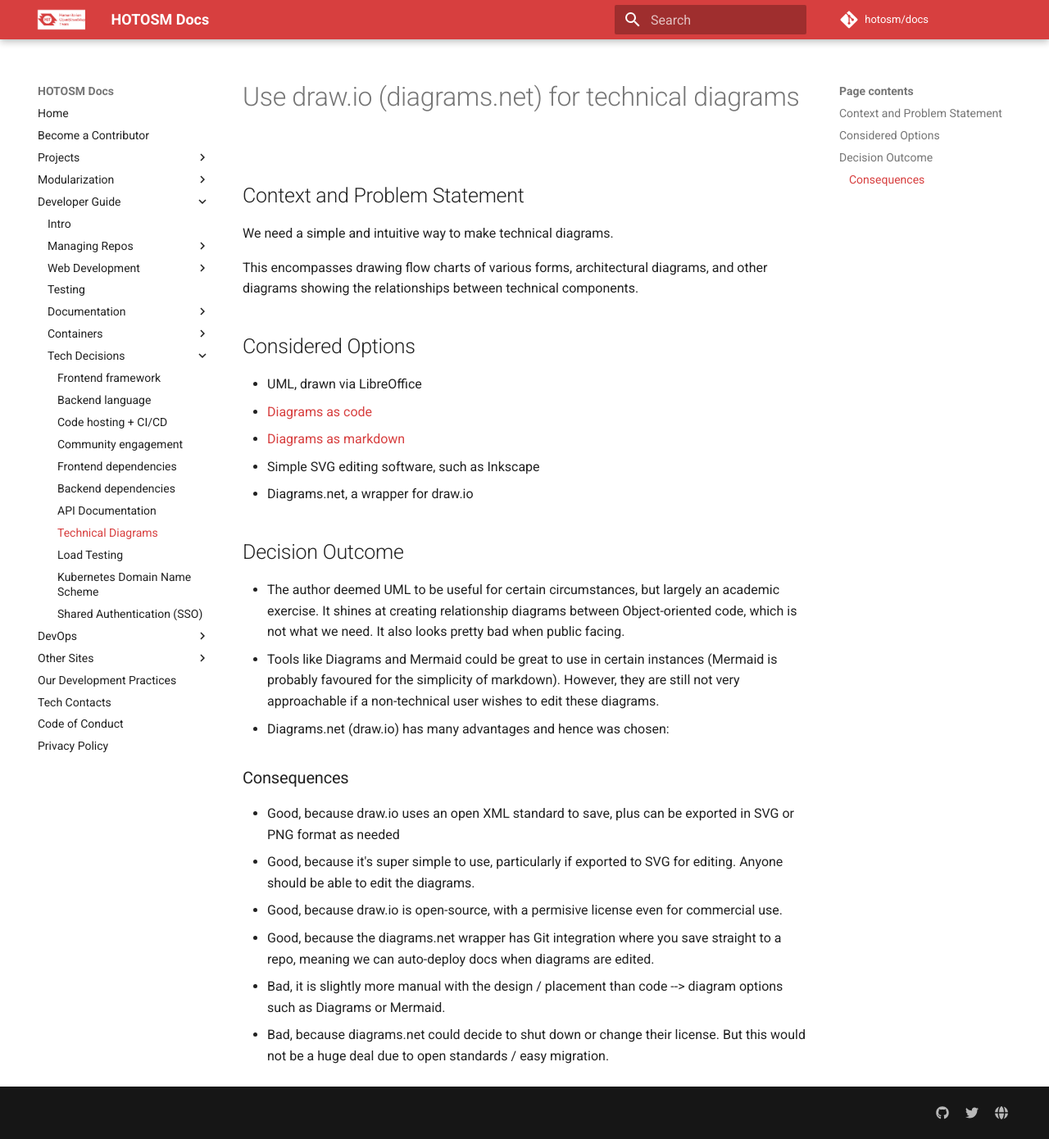
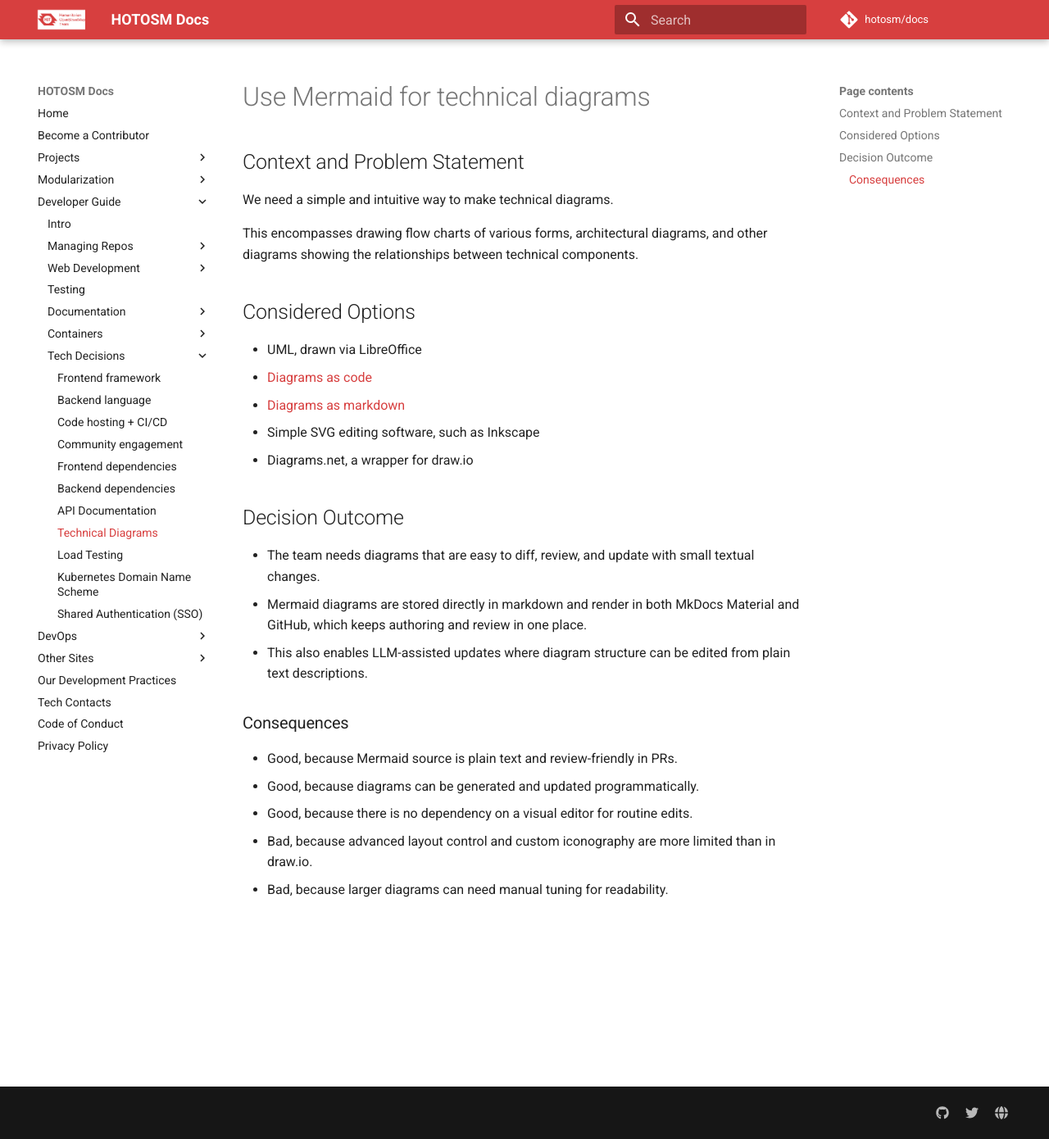
Before and after one commit to hotosm/docs, an MkDocs documentation site: the page built from docs/decisions/0001-draw-io.md, in a window 1280 px wide and 1390 px high. Shown: the whole window at 82% size. Built offline with MkDocs 1.6.1 and Material for MkDocs 9.7.7, drawn with Linux system fonts in a browser that asks for light colours; comment, search, counter and statistics services are not loaded.

Commit message:
refactor: start replacement of drawio diagrams with mermaidjs

```diff
--- a/docs/decisions/0001-draw-io.md
+++ b/docs/decisions/0001-draw-io.md
@@ -1,4 +1,4 @@
-# Use draw.io (diagrams.net) for technical diagrams
+# Use Mermaid for technical diagrams
 
 ## Context and Problem Statement
 
@@ -18,27 +18,18 @@
 
 ## Decision Outcome
 
-- The author deemed UML to be useful for certain circumstances, but
-  largely an academic exercise. It shines at creating relationship
-  diagrams between Object-oriented code, which is not what we need.
-  It also looks pretty bad when public facing.
-- Tools like Diagrams and Mermaid could be great to use in certain
-  instances (Mermaid is probably favoured for the simplicity of
-  markdown). However, they are still not very approachable if
-  a non-technical user wishes to edit these diagrams.
-- Diagrams.net (draw.io) has many advantages and hence was chosen:
+- The team needs diagrams that are easy to diff, review, and update with
+  small textual changes.
+- Mermaid diagrams are stored directly in markdown and render in both
+  MkDocs Material and GitHub, which keeps authoring and review in one place.
+- This also enables LLM-assisted updates where diagram structure can be
+  edited from plain text descriptions.
 
 ### Consequences
 
-- Good, because draw.io uses an open XML standard to save, plus can be exported in
-  SVG or PNG format as needed
-- Good, because it's super simple to use, particularly if exported to SVG for
-  editing. Anyone should be able to edit the diagrams.
-- Good, because draw.io is open-source, with a permisive license even for
-  commercial use.
-- Good, because the diagrams.net wrapper has Git integration where you save straight
-  to a repo, meaning we can auto-deploy docs when diagrams are edited.
-- Bad, it is slightly more manual with the design / placement than code --> diagram
-  options such as Diagrams or Mermaid.
-- Bad, because diagrams.net could decide to shut down or change their license.
-  But this would not be a huge deal due to open standards / easy migration.
+- Good, because Mermaid source is plain text and review-friendly in PRs.
+- Good, because diagrams can be generated and updated programmatically.
+- Good, because there is no dependency on a visual editor for routine edits.
+- Bad, because advanced layout control and custom iconography are more limited
+  than in draw.io.
+- Bad, because larger diagrams can need manual tuning for readability.
--- a/docs/javascript/drawio-reload.js
+++ /dev/null
@@ -1,3 +0,0 @@
-document$.subscribe(({ _body }) => {
-  GraphViewer.processElements();
-});
--- a/mkdocs.yml
+++ b/mkdocs.yml
@@ -34,20 +34,20 @@
 extra_css:
   - css/extra.css
 
-extra_javascript:
-  - https://viewer.diagrams.net/js/viewer-static.min.js
-  - javascript/drawio-reload.js
-
 markdown_extensions:
   - tables
   - toc:
       permalink: true
       title: Page contents
+  - pymdownx.extra
   - admonition
   - pymdownx.details
-  - pymdownx.superfences
+  - pymdownx.superfences:
+      custom_fences:
+        - name: mermaid
+          class: mermaid
+          format: !!python/name:pymdownx.superfences.fence_code_format
   - pymdownx.highlight
-  - pymdownx.extra
   - pymdownx.emoji:
   - pymdownx.tabbed:
       alternate_style: true
@@ -55,7 +55,6 @@
 
 plugins:
   - search
-  - drawio
 
 nav:
   - Home: index.md
```
Also changed, not shown: README.md (+52 -1 lines), docs/diagrams.md (+67 -2 lines), docs/diagrams/README.md (deleted, +0 -8 lines), pyproject.toml (deleted, +0 -34 lines), 2 other files.
